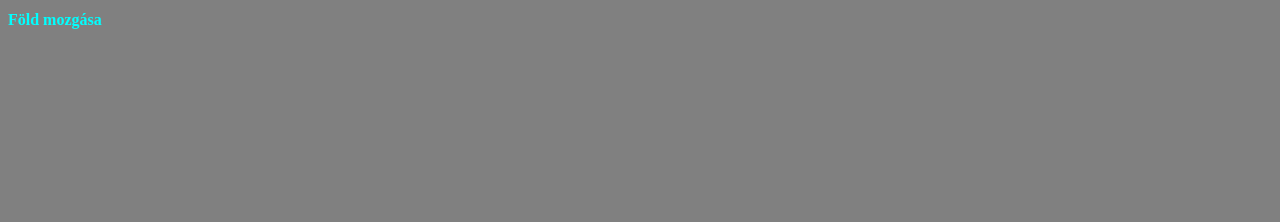
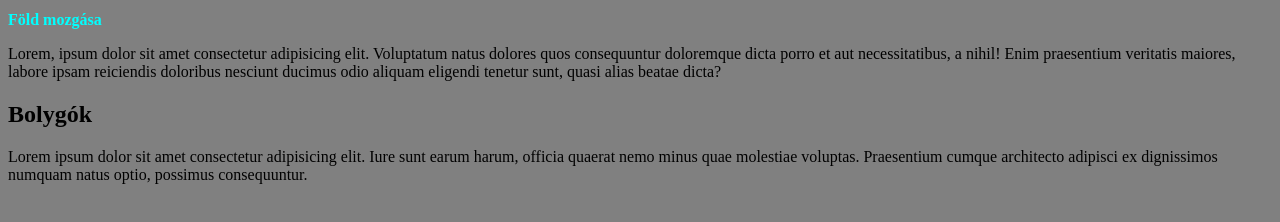
Before and after one commit to Malamut25/tesztek, a plain HTML site: page index.html in a window 1280 px wide. Drawn offline with Linux system fonts and the light colour scheme.

Commit message:
index mod

```diff
--- a/index.html
+++ b/index.html
@@ -10,9 +10,11 @@
 </head>
 <body>
     <h1>Föld mozgása</h1>
+<p class="forma">Lorem, ipsum dolor sit amet consectetur adipisicing elit. Voluptatum natus dolores quos consequuntur doloremque dicta porro et aut necessitatibus, a nihil! Enim praesentium veritatis maiores, labore ipsam reiciendis doloribus nesciunt ducimus odio aliquam eligendi tenetur sunt, quasi alias beatae dicta?
 
-
-
+</p>
+<h2>Bolygók</h2>
+<p class="formazas">Lorem ipsum dolor sit amet consectetur adipisicing elit. Iure sunt earum harum, officia quaerat nemo minus quae molestiae voluptas. Praesentium cumque architecto adipisci ex dignissimos numquam natus optio, possimus consequuntur.</p>
 
 
 
```
